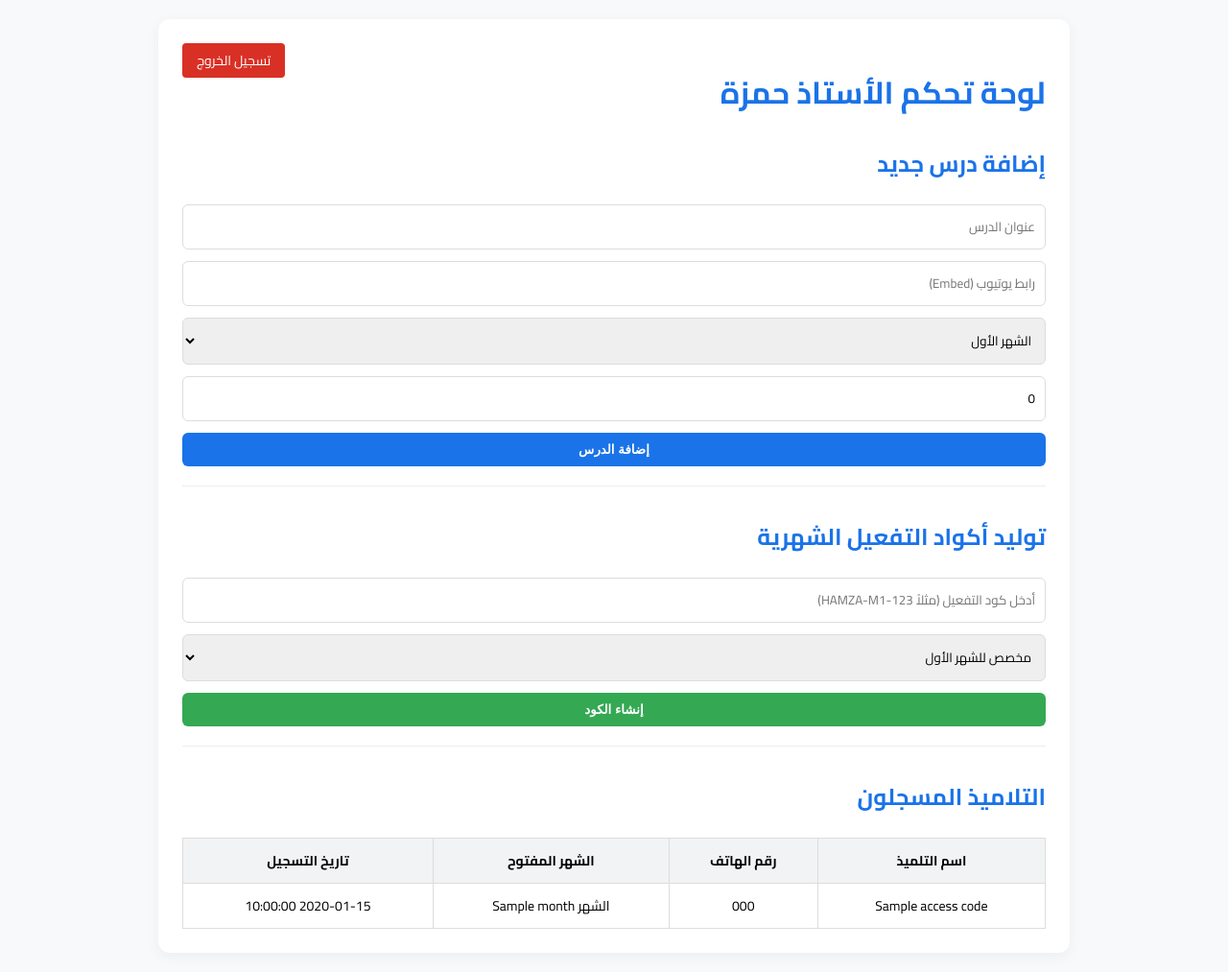
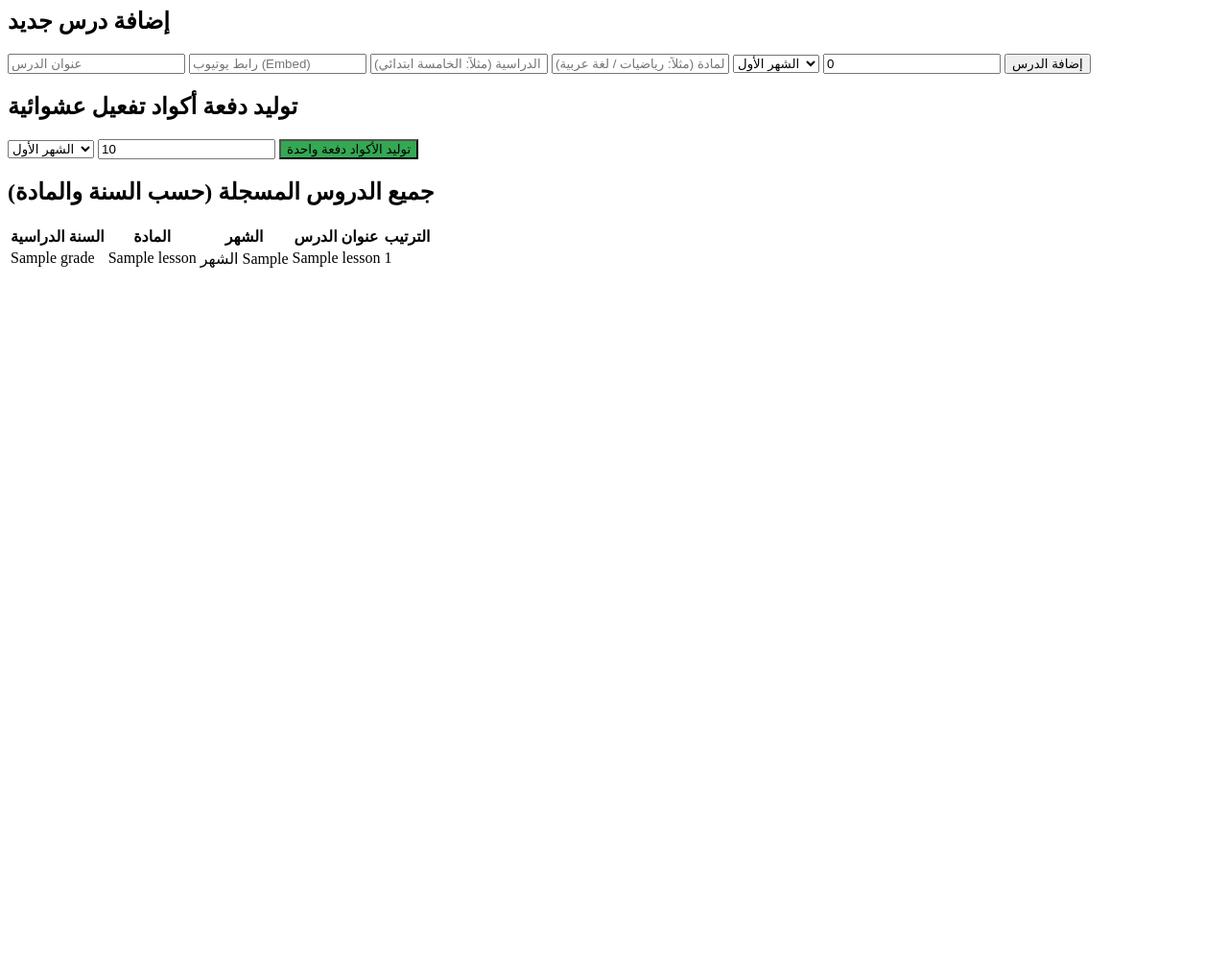
Before and after one commit to hamza3838/Dekiche_Academy_bordj_bounaAma, a Flask app: page /admin in a window 1280 px wide. Shown: the whole page at 96% size. After the commit the page ends 279 px from the top, so only its background shows below. Run offline with Flask 3, Linux system fonts and the light colour scheme; the visitor is signed in with stand-in values (Sample User, id 1); a database or web service that is not in the repository returns one stand-in record (values such as "Sample title"); some libraries are stand-ins or nearby versions.

Commit message:
Update admin.html

```diff
--- a/templates/admin.html
+++ b/templates/admin.html
@@ -1,96 +1,58 @@
-<!DOCTYPE html>
-<html lang="ar" dir="rtl">
-<head>
-    <meta charset="UTF-8">
-    <meta name="viewport" content="width=device-width, initial-scale=1.0">
-    <title>لوحة التحكم - الأستاذ حمزة</title>
-    <link href="https://fonts.googleapis.com/css2?family=Cairo:wght@400;600;700&display=swap" rel="stylesheet">
-    <style>
-        body { font-family: 'Cairo', sans-serif; background: #f8f9fa; margin: 0; padding: 20px; }
-        .container { max-width: 900px; margin: auto; background: white; padding: 25px; border-radius: 12px; box-shadow: 0 4px 15px rgba(0,0,0,0.05); }
-        h1, h2 { color: #1a73e8; }
-        .section { margin-bottom: 30px; padding-bottom: 20px; border-bottom: 1px solid #eee; }
-        form { display: grid; gap: 12px; }
-        input, select { padding: 10px; border: 1px solid #ddd; border-radius: 6px; font-family: 'Cairo', sans-serif; }
-        button { padding: 10px; background: #1a73e8; color: white; border: none; border-radius: 6px; font-weight: bold; cursor: pointer; }
-        button:hover { background: #1557b0; }
-        .logout { float: left; background: #d93025; padding: 5px 15px; text-decoration: none; color: white; border-radius: 4px; font-size: 14px; }
-        table { width: 100%; border-collapse: collapse; margin-top: 15px; }
-        th, td { border: 1px solid #ddd; padding: 10px; text-align: center; font-size: 14px; }
-        th { background: #f1f3f4; }
-    </style>
-</head>
-<body>
-    <div class="container">
-        <a href="/logout" class="logout">تسجيل الخروج</a>
-        <h1>لوحة تحكم الأستاذ حمزة</h1>
-
-        <!-- إضافة درس جديد -->
+<!-- نموذج إضافة درس مع تحديد السنة والمادة -->
 <div class="section">
     <h2>إضافة درس جديد</h2>
     <form method="POST" action="/admin/add_lesson">
         <input type="text" name="title" placeholder="عنوان الدرس" required>
         <input type="text" name="youtube_url" placeholder="رابط يوتيوب (Embed)" required>
+        <input type="text" name="grade" placeholder="السنة الدراسية (مثلاً: الخامسة ابتدائي)" required>
+        <input type="text" name="subject" placeholder="المادة (مثلاً: رياضيات / لغة عربية)" required>
         <select name="lesson_month">
             <option value="1">الشهر الأول</option>
             <option value="2">الشهر الثاني</option>
-                    <option value="3">الشهر الثالث</option>
-                    <option value="4">الشهر الرابع</option>
-                    <option value="5">الشهر الخامس</option>
-                    <option value="6">الشهر السادس</option>
-                    <option value="7">الشهر السابع</option>
-                    <option value="8">الشهر الثامن</option>
-                    <option value="9">الشهر التاسع</option>
+            <!-- باقي الشهور -->
         </select>
-                <input type="number" name="order_index" placeholder="رتبة الدرس (مثلاً 1, 2, 3...)" value="0">
+        <input type="number" name="order_index" placeholder="رتبة الدرس" value="0">
         <button type="submit">إضافة الدرس</button>
     </form>
 </div>
 
-        <!-- توليد كود تفعيل -->
+<!-- نموذج توليد أكواد عشوائية دفعة واحدة -->
 <div class="section">
-            <h2>توليد أكواد التفعيل الشهرية</h2>
-            <form method="POST" action="/admin/generate_code">
-                <input type="text" name="code" placeholder="أدخل كود التفعيل (مثلاً HAMZA-M1-123)" required>
+    <h2>توليد دفعة أكواد تفعيل عشوائية</h2>
+    <form method="POST" action="/admin/generate_batch_codes">
         <select name="code_month">
-                    <option value="1">مخصص للشهر الأول</option>
-                    <option value="2">مخصص للشهر الثاني</option>
-                    <option value="3">مخصص للشهر الثالث</option>
-                    <option value="4">مخصص للشهر الرابع</option>
-                    <option value="5">مخصص للشهر الخامس</option>
-                    <option value="6">مخصص للشهر السادس</option>
-                    <option value="7">مخصص للشهر السابع</option>
-                    <option value="8">مخصص للشهر الثامن</option>
-                    <option value="9">مخصص للشهر التاسع</option>
+            <option value="1">الشهر الأول</option>
+            <option value="2">الشهر الثاني</option>
+            <!-- باقي الشهور -->
         </select>
-                <button type="submit" style="background: #34a853;">إنشاء الكود</button>
+        <input type="number" name="count" placeholder="عدد الأكواد المطلوبة (مثلاً 20)" value="10" required>
+        <button type="submit" style="background: #34a853;">توليد الأكواد دفعة واحدة</button>
     </form>
 </div>
 
-        <!-- قائمة التلاميذ المسجلين -->
-        <div>
-            <h2>التلاميذ المسجلون</h2>
+<!-- عرض جميع الدروس مرتبطة حسب السنة والمادة -->
+<div class="section">
+    <h2>جميع الدروس المسجلة (حسب السنة والمادة)</h2>
     <table>
         <thead>
             <tr>
-                        <th>اسم التلميذ</th>
-                        <th>رقم الهاتف</th>
-                        <th>الشهر المفتوح</th>
-                        <th>تاريخ التسجيل</th>
+                <th>السنة الدراسية</th>
+                <th>المادة</th>
+                <th>الشهر</th>
+                <th>عنوان الدرس</th>
+                <th>الترتيب</th>
             </tr>
         </thead>
         <tbody>
-                    {% for student in students %}
+            {% for lesson in lessons %}
             <tr>
-                        <td>{{ student.name }}</td>
-                        <td>{{ student.phone }}</td>
-                        <td>الشهر {{ student.month }}</td>
-                        <td>{{ student.created_at }}</td>
+                <td>{{ lesson.grade }}</td>
+                <td>{{ lesson.subject }}</td>
+                <td>الشهر {{ lesson.lesson_month }}</td>
+                <td>{{ lesson.title }}</td>
+                <td>{{ lesson.order_index }}</td>
             </tr>
             {% endfor %}
         </tbody>
     </table>
 </div>
-    </div>
-</body>
-</html>
```
Lines whose indentation alone changed are shown as unchanged.
